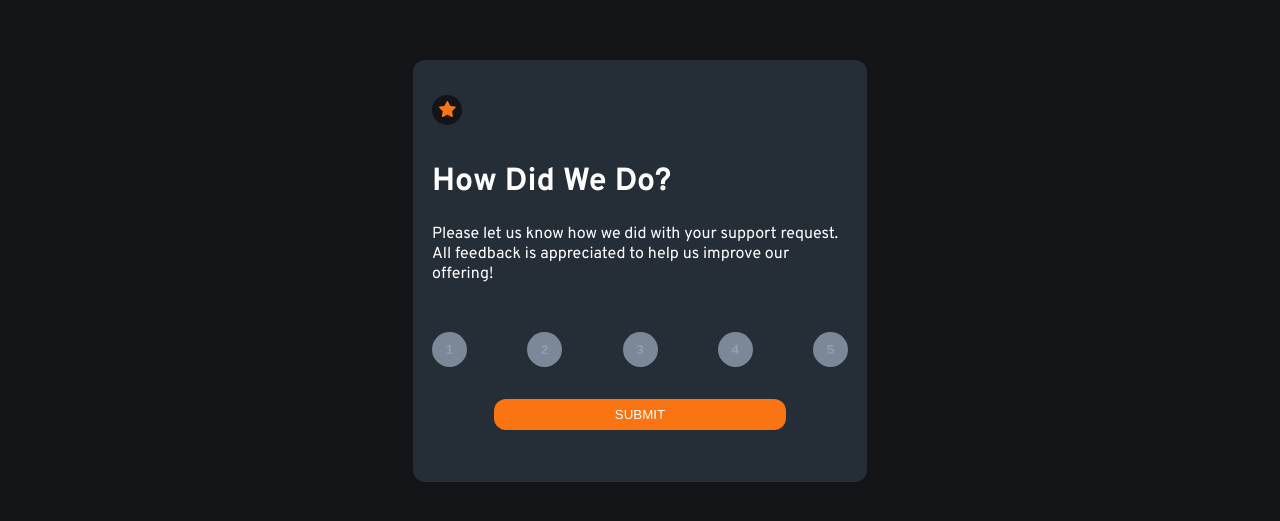
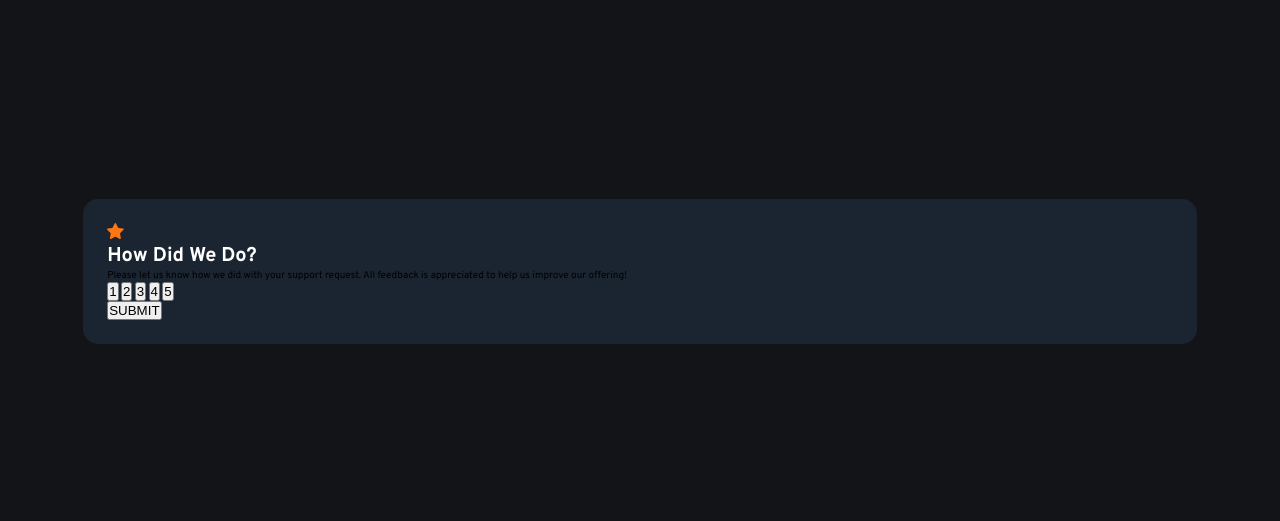
Before and after one commit to KarloDeGuzman/FrontendWork, a plain HTML site: page Interactive-Rating-Component/index.html in a window 1280 px wide. Shown: the part 129-650 px from the top of the page. Drawn offline with Linux system fonts and the light colour scheme.

Commit message:
revamped entire css part 1

```diff
--- a/Interactive-Rating-Component/index.html
+++ b/Interactive-Rating-Component/index.html
@@ -12,9 +12,7 @@
     <div class="card-container">
       <div class="card-component">
         <div class="header">
-          <div class="star-container">
-            <img src="./images/icon-star.svg" class="star-image" />
-          </div>
+          <img src="./images/icon-star.svg" class="star-image" />
         </div>
         <div class="description">
           <h1>How Did We Do?</h1>
--- a/Interactive-Rating-Component/styles.css
+++ b/Interactive-Rating-Component/styles.css
@@ -1,50 +1,50 @@
-@import url('https://fonts.googleapis.com/css2?family=Overpass:wght@400;700&display=swap');
+@import url("https://fonts.googleapis.com/css2?family=Overpass:wght@400;700&display=swap");
 :root {
   --White: hsl(0, 0%, 100%);
   --LightGrey: hsl(217, 12%, 63%);
   --MediumGrey: hsl(216, 12%, 54%);
-  --DarkBlue: hsl(213, 19%, 18%);
-  --VeryDarkBlue: hsl(216, 12%, 8%);
+  --DarkBlue: hsl(215, 29%, 15%);
+  --VeryDarkBlue: hsla(216, 12%, 8%);
   --Orange: hsl(25, 97%, 53%);
 }
-html,
-body {
+
+* {
+  margin: 0;
   padding: 0;
-  margin: 0;
-  font-size: 16px;
-  font-family: Overpass;
+  box-sizing: border-box;
+}
+
+html {
+  font-size: 62.5%;
 }
 
 body {
+  font-family: "Overpass", sans-serif;
   background-color: var(--VeryDarkBlue);
-  height: 100vh;
 }
 
 .card-container {
+  height: 100vh;
+  width: 100vw;
   display: flex;
   justify-content: center;
   align-items: center;
-  height: 100vh;
-  width: 100%;
 }
 
-.card-component {
+.card-container .card-component {
   background-color: var(--DarkBlue);
-  width: 26rem;
-  height: 24rem;
-  border-radius: 12px;
-  display: flex;
-  flex-direction: column;
-  padding: 1.2rem;
+  width: 87%;
+  border-radius: 1.5rem;
+  padding: 2.4rem;
 }
 
-.star-container {
-  width: 30px;
-  height: 30px;
-  border-radius: 50%;
-  background-color: var(--VeryDarkBlue);
-  text-align: center;
-  margin-top: 1rem;
+h1 {
+  color: var(--White);
+}
+/* .header {
+  background-color: var(--MediumGrey);
+  width: fit-content;
+  padding: 1rem;
 }
 
 .star-image {
@@ -87,4 +87,4 @@ body {
   padding: 8px;
   border: none;
   color: var(--White);
-}
+} */
```
